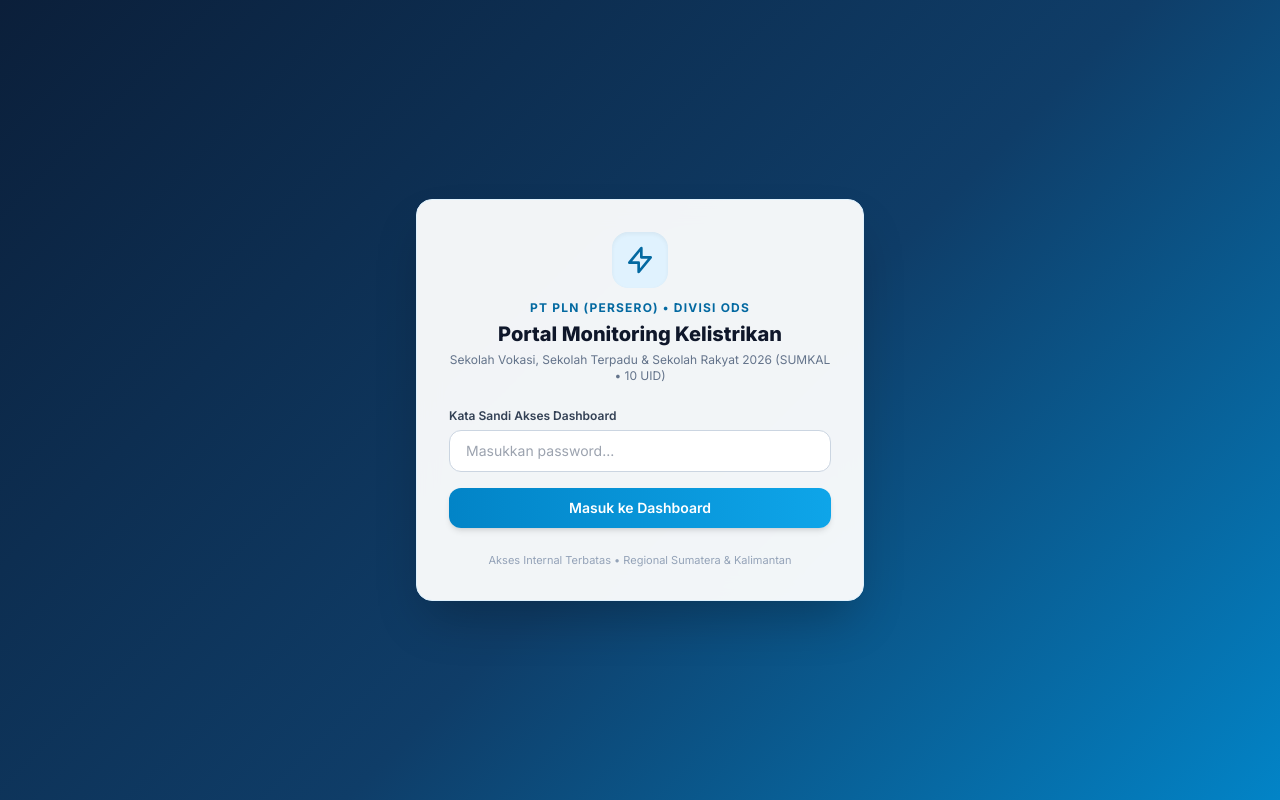
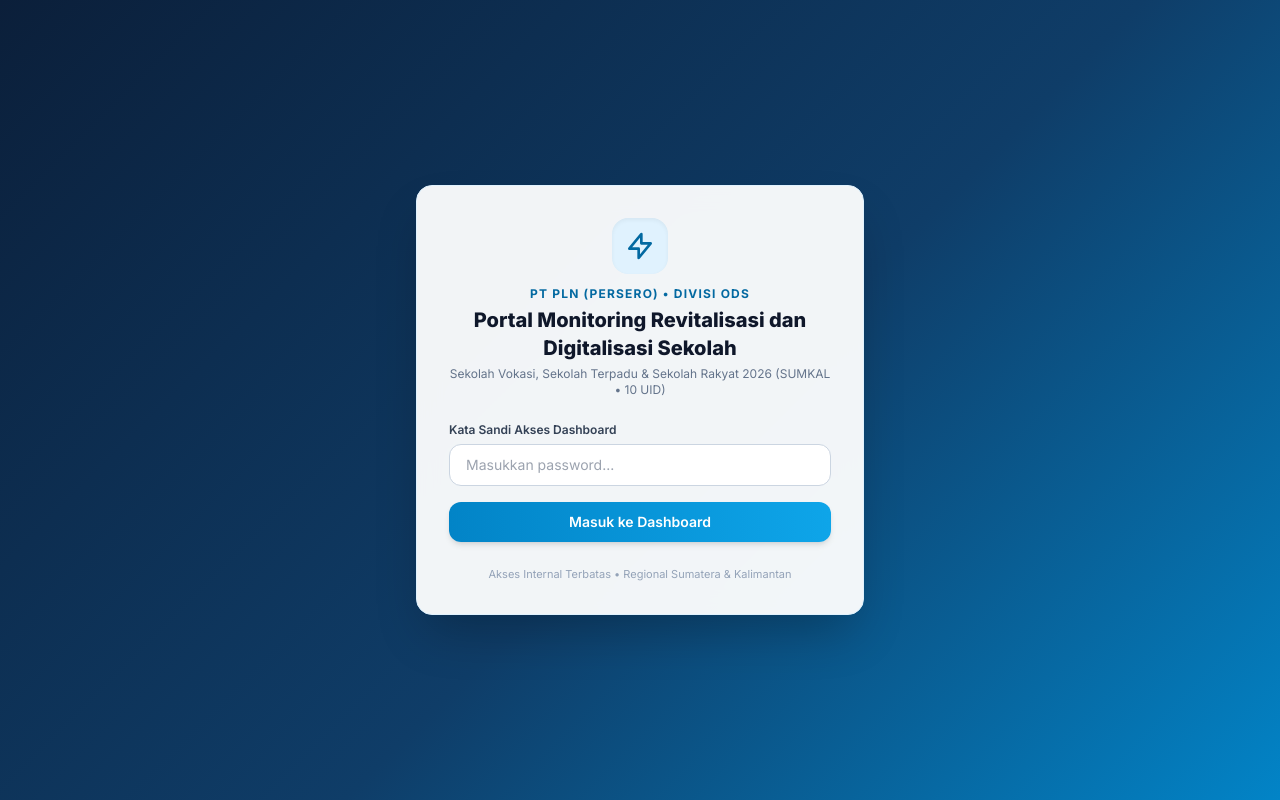
Before and after one commit to arifkarca/Digitalisasi-Sekolah-SUMKAL-2026, a plain HTML site: page index.html in a window 1280 px wide. Drawn offline with nearby package versions, Linux system fonts and the light colour scheme.

Commit message:
Update index.html

```diff
--- a/index.html
+++ b/index.html
@@ -34,7 +34,7 @@
           </svg>
         </div>
         <p class="text-xs font-bold uppercase tracking-widest text-sky-700">PT PLN (Persero) &bull; Divisi ODS</p>
-        <h1 class="text-xl font-extrabold text-slate-900 mt-1">Portal Monitoring Kelistrikan</h1>
+        <h1 class="text-xl font-extrabold text-slate-900 mt-1">Portal Monitoring Revitalisasi dan Digitalisasi Sekolah</h1>
         <p class="text-xs text-slate-500 mt-1">Sekolah Vokasi, Sekolah Terpadu &amp; Sekolah Rakyat 2026 (SUMKAL &bull; 10 UID)</p>
       </div>
 
```
